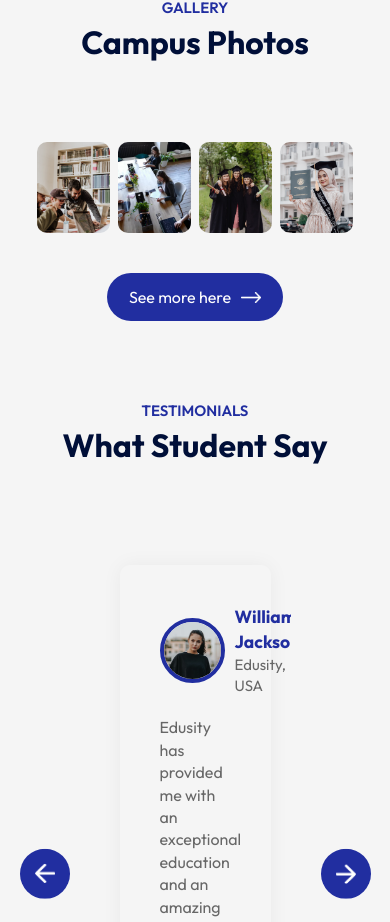
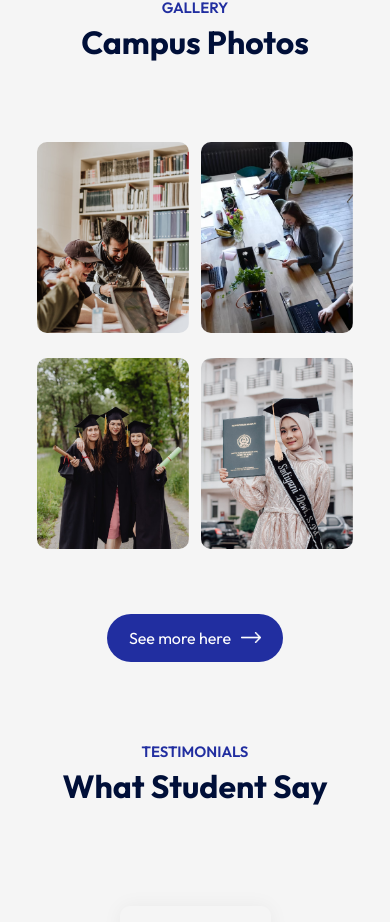
Before and after one commit to DerickMuluka/edusity, a React (Vite) app: page / in a window 390 px wide. Shown: the part 3077-3999 px from the top of the page. Built offline with nearby package versions, Linux system fonts and the light colour scheme.

Commit message:
style: Enhance gallery layout for small screens

```diff
--- a/src/components/Campus/Campus.css
+++ b/src/components/Campus/Campus.css
@@ -18,3 +18,19 @@
     width: 23%;
     border-radius: 10px;
 }
+
+
+/* ---- media query ---- */
+@media (max-width: 800px)
+{
+    .gallery
+    {
+        flex-wrap: wrap;
+    }
+    .gallery img
+    {
+        width: 48%;
+        margin-bottom: 25px;
+
+    }
+}
```
